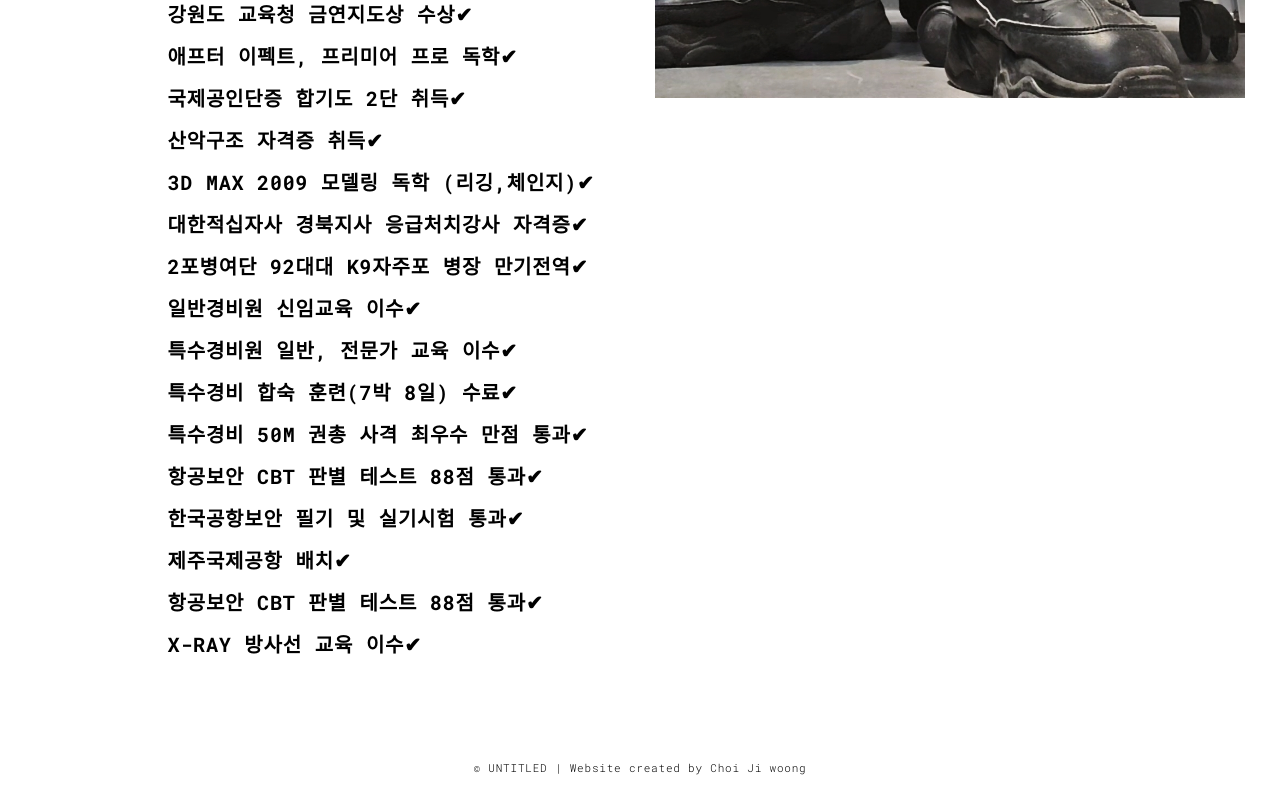
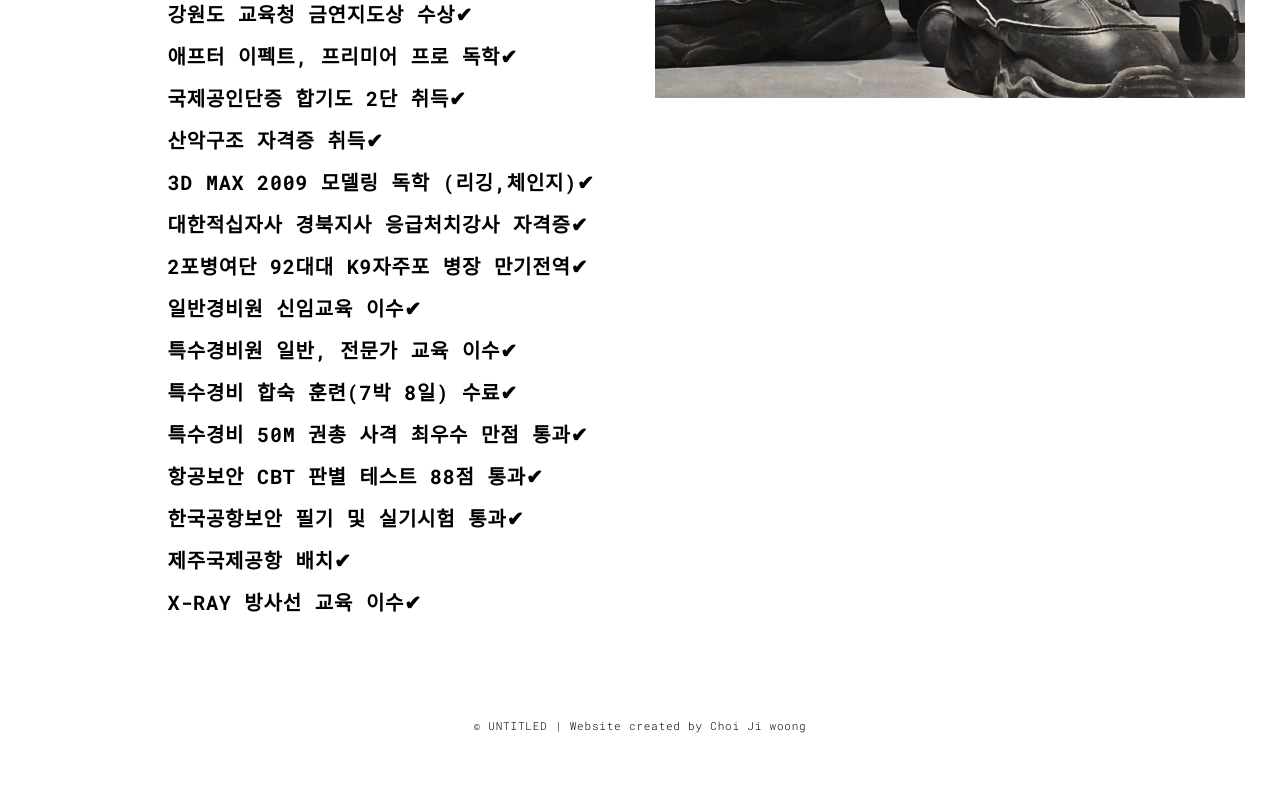
Before and after one commit to kairinlittletokyo/kairinlittletokyo.github.io, a plain HTML site: page about.html in a window 1280 px wide. Shown: the part 1204-2009 px from the top of the page. After the commit the page ends 1967 px from the top, so only its background shows below. Drawn offline with Linux system fonts and the light colour scheme.

Commit message:
about re

```diff
--- a/about.html
+++ b/about.html
@@ -102,7 +102,6 @@
                             <h3>항공보안 CBT 판별 테스트 88점 통과✔</h3>
                               <h3>한국공항보안 필기 및 실기시험 통과✔</h3>
                               <h3>제주국제공항 배치✔</h3>
-                                <h3>항공보안 CBT 판별 테스트 88점 통과✔<h3>
                               <h3>X-RAY 방사선 교육 이수✔<h3>
 
 
```
